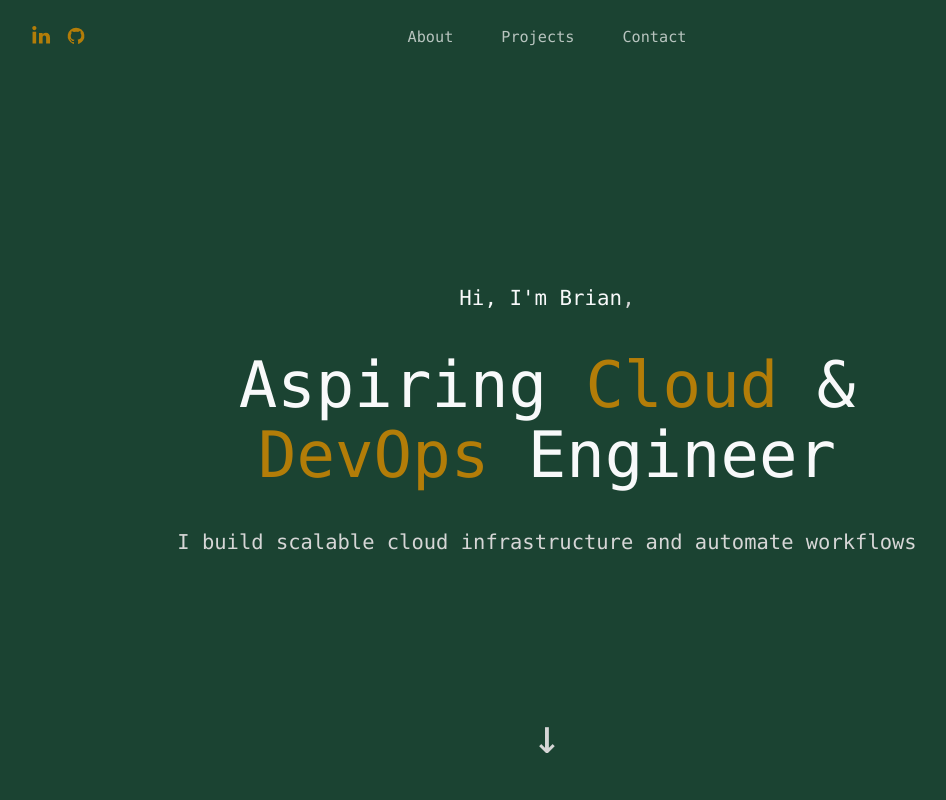
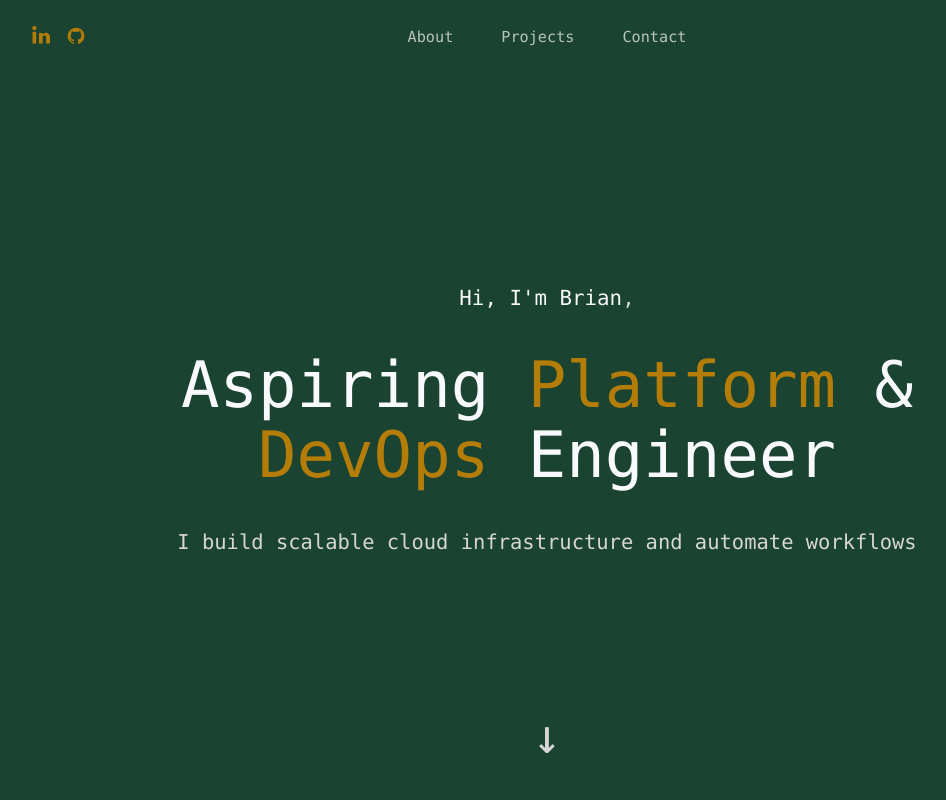
Before and after one commit to Brigghin/Live-Personal-Website, a Vue app: page / in a window 1280 px wide. Shown: the top 800 px of the page, without its empty margins (93-1039 px from the left). Built offline with nearby package versions, Linux system fonts and the light colour scheme.

Commit message:
Update title in Home.vue to reflect focus on Platform Engineering

```diff
--- a/src/components/Home.vue
+++ b/src/components/Home.vue
@@ -7,7 +7,7 @@
       <p class="intro"><span class="intro-highlight">Hi, I'm Brian</span>,</p>
 
       <h1>
-        Aspiring <span class="highlight-word">Cloud</span> &amp;
+        Aspiring <span class="highlight-word">Platform</span> &amp;
         <span class="highlight-word">DevOps</span> Engineer
       </h1>
 
```
